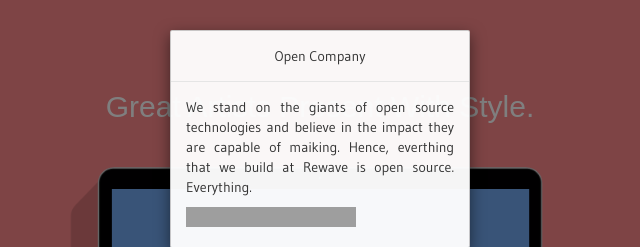
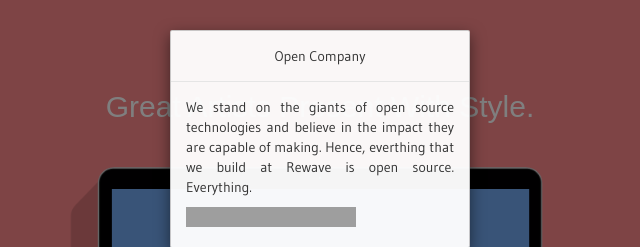
Before and after one commit to rewave/rewave.github.io, a plain HTML site: page index.html in a window 1280 px wide. Both pictures are taken after a click on the link "Open Source". Shown: the top 247 px of the page, 320-960 px from the left. Drawn offline with Linux system fonts and the light colour scheme; grey boxes are pictures that could not be loaded; a web font is replaced by a local one.

Commit message:
Fixed typo

```diff
--- a/index.html
+++ b/index.html
@@ -263,7 +263,7 @@
           </div>
           <div class="modal-body text-justify">
             <p>
-                We stand on the giants of open source technologies and believe in the impact they are capable of maiking. Hence, everthing that we build at Rewave is open source. Everything.
+                We stand on the giants of open source technologies and believe in the impact they are capable of making. Hence, everthing that we build at Rewave is open source. Everything.
             </p>
                 <iframe src="https://ghbtns.com/github-btn.html?user=rewave&type=follow&count=true" frameborder="0" scrolling="0" width="170px" height="20px"></iframe>
           </div>
```
